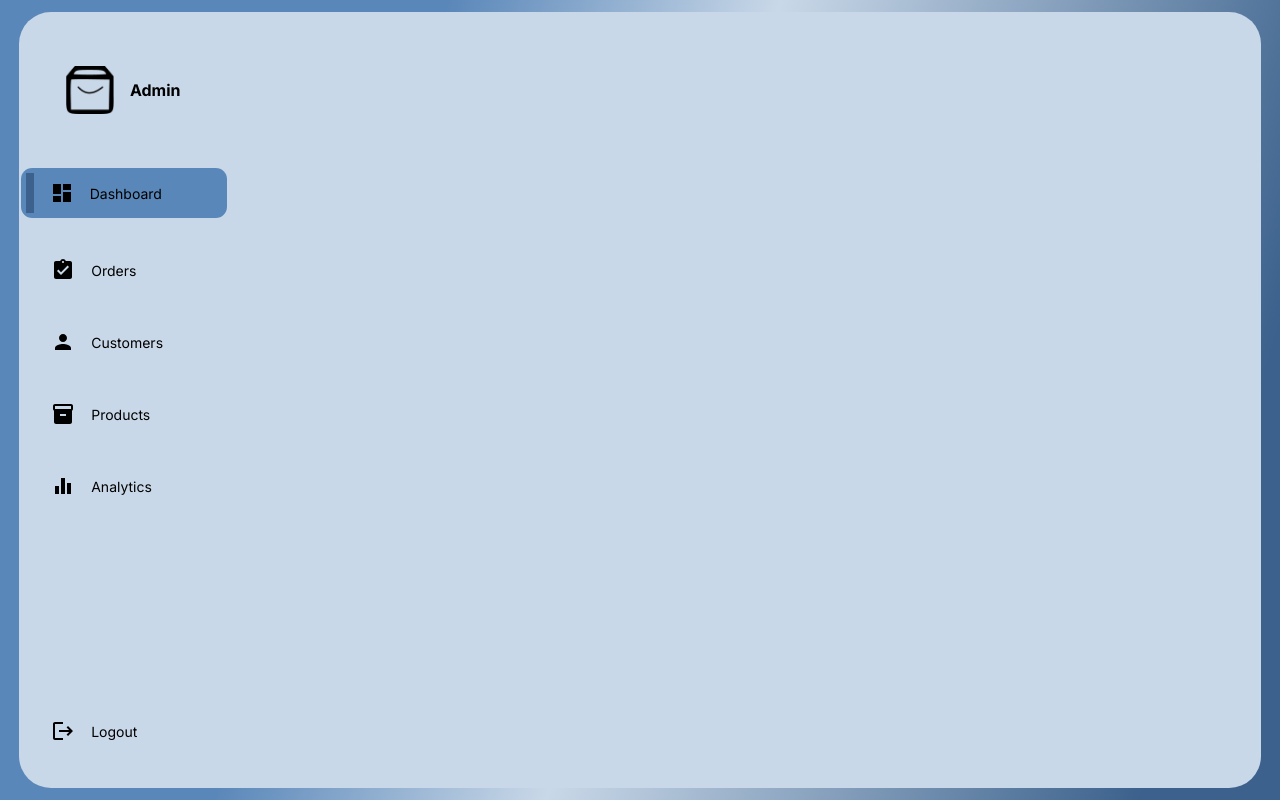
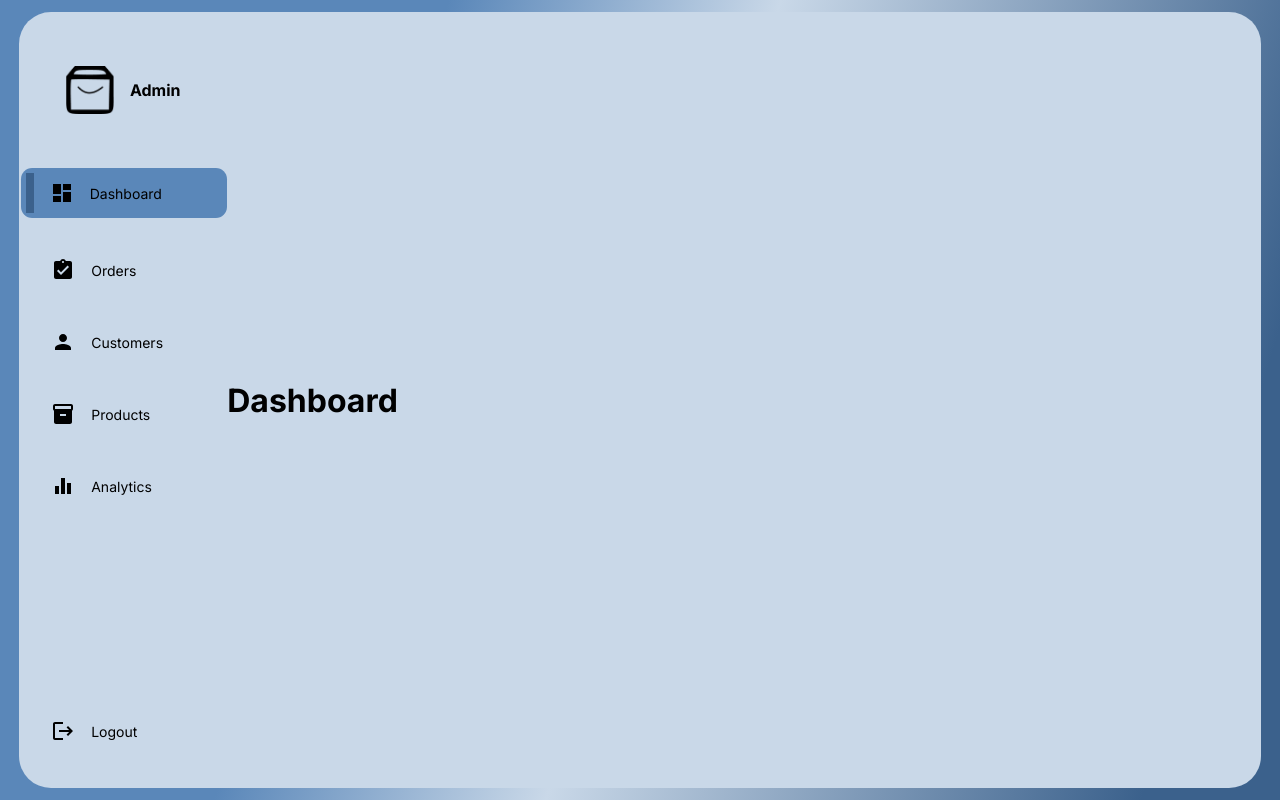
Before and after one commit to padepokanpenguin/admin-dashboard-ecommerce, a React (Create React App) app: page / in a window 1280 px wide. Built offline with nearby package versions, Linux system fonts and the light colour scheme.

Commit message:
make card component

```diff
--- a/src/App.tsx
+++ b/src/App.tsx
@@ -1,10 +1,12 @@
 import React from "react";
-import Sidebar from "./components/sidebar";
+import MainDashboard from "./components/MainDashboard/MainDashboard";
+import Sidebar from "./components/Sidebar/sidebar";
 
 function App() {
   return <div className="App">
     <div className="AppGlass">
       <Sidebar />
+      <MainDashboard />
     </div>
   </div>;
 }
--- /dev/null
+++ b/src/components/MainDashboard/MainDashboard.module.css
@@ -0,0 +1,5 @@
+.MainDashboard {
+  display: flex;
+  flex-direction: column;
+  justify-content: space-evenly;
+}
--- /dev/null
+++ b/src/components/MainDashboard/MainDashboard.tsx
@@ -0,0 +1,10 @@
+import React from "react";
+import style from "./MainDashboard.module.css";
+
+export default function MainDashboard() {
+  return (
+    <div className={style.MainDashboard}>
+      <h1>Dashboard</h1>
+    </div>
+  );
+}
```
Also changed, not shown: src/components/Cards/Cards.tsx (added, +22 -0 lines), src/components/Sidebar/sidebar.tsx (renamed from src/components/sidebar.tsx, +9 -4 lines), src/components/Card/Card.tsx (added), src/components/Card/Cards.module.css (added), src/components/Cards/Card.module.css (added), src/components/Sidebar/sidebar.module.css (renamed from src/components/sidebar.module.css).
